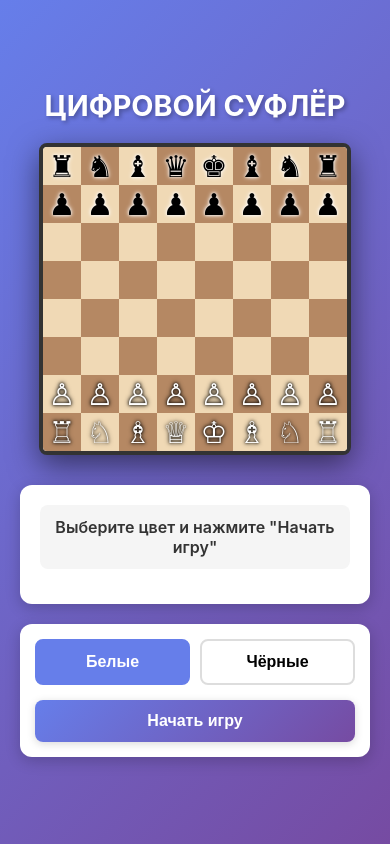
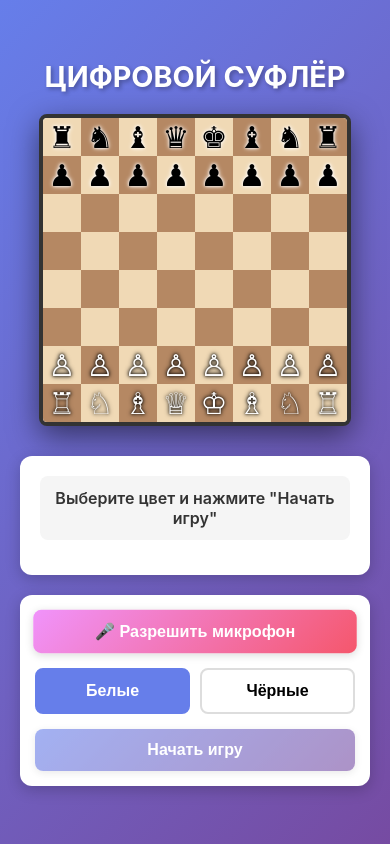
Before and after one commit to farizlukanov-hash/chess-voice-web, a React (Vite) app: page / in a window 390 px wide. Built offline with nearby package versions, Linux system fonts and the light colour scheme.

Commit message:
add explicit microphone permission button

```diff
--- a/src/components/Controls.css
+++ b/src/components/Controls.css
@@ -66,6 +66,30 @@
   color: white;
 }
 
+.btn-warning {
+  background: linear-gradient(135deg, #f093fb 0%, #f5576c 100%);
+  color: white;
+  animation: pulse-button 2s infinite;
+}
+
+@keyframes pulse-button {
+  0%, 100% {
+    transform: scale(1);
+  }
+  50% {
+    transform: scale(1.05);
+  }
+}
+
+.mic-status {
+  padding: 12px;
+  background: #d4edda;
+  color: #155724;
+  border-radius: 8px;
+  font-weight: 600;
+  text-align: center;
+}
+
 .btn-voice {
   background: linear-gradient(135deg, #f093fb 0%, #f5576c 100%);
   color: white;
--- a/src/components/Controls.jsx
+++ b/src/components/Controls.jsx
@@ -10,25 +10,51 @@ const Controls = ({
   onStartListening,
   onSideChange
 }) => {
-  const handleStartGame = async () => {
-    // ЯВНЫЙ запрос микрофона ПЕРЕД началом игры
+  const [micPermission, setMicPermission] = React.useState(null)
+
+  React.useEffect(() => {
+    // Проверяем статус разрешения микрофона
+    if (navigator.permissions) {
+      navigator.permissions.query({ name: 'microphone' }).then(result => {
+        setMicPermission(result.state)
+        result.onchange = () => setMicPermission(result.state)
+      }).catch(() => setMicPermission('prompt'))
+    }
+  }, [])
+
+  const requestMicPermission = async () => {
     try {
       const stream = await navigator.mediaDevices.getUserMedia({ audio: true })
-      console.log('[Микрофон] Разрешение получено!')
-      // Останавливаем поток (нам нужно только разрешение)
       stream.getTracks().forEach(track => track.stop())
-      // Теперь запускаем игру
-      onStartGame()
+      setMicPermission('granted')
+      alert('Разрешение получено! Теперь можете начать игру.')
     } catch (error) {
-      console.error('[Микрофон] Доступ запрещён:', error)
-      alert('Доступ к микрофону запрещён. Разрешите доступ в настройках браузера и обновите страницу.')
+      alert('Доступ к микрофону запрещён. Проверьте настройки браузера.')
     }
+  }
+
+  const handleStartGame = async () => {
+    if (micPermission !== 'granted') {
+      alert('Сначала разрешите доступ к микрофону, нажав кнопку выше.')
+      return
+    }
+    onStartGame()
   }
 
   return (
     <div className="controls">
       {!gameStarted ? (
         <>
+          {micPermission !== 'granted' && (
+            <button className="btn btn-warning" onClick={requestMicPermission}>
+              🎤 Разрешить микрофон
+            </button>
+          )}
+
+          {micPermission === 'granted' && (
+            <div className="mic-status">✅ Микрофон разрешён</div>
+          )}
+
           <div className="side-selection">
             <button
               className={`side-btn ${playingAsWhite ? 'active' : ''}`}
@@ -44,7 +70,11 @@ const Controls = ({
             </button>
           </div>
 
-          <button className="btn btn-primary" onClick={handleStartGame}>
+          <button
+            className="btn btn-primary"
+            onClick={handleStartGame}
+            disabled={micPermission !== 'granted'}
+          >
             Начать игру
           </button>
         </>
```
